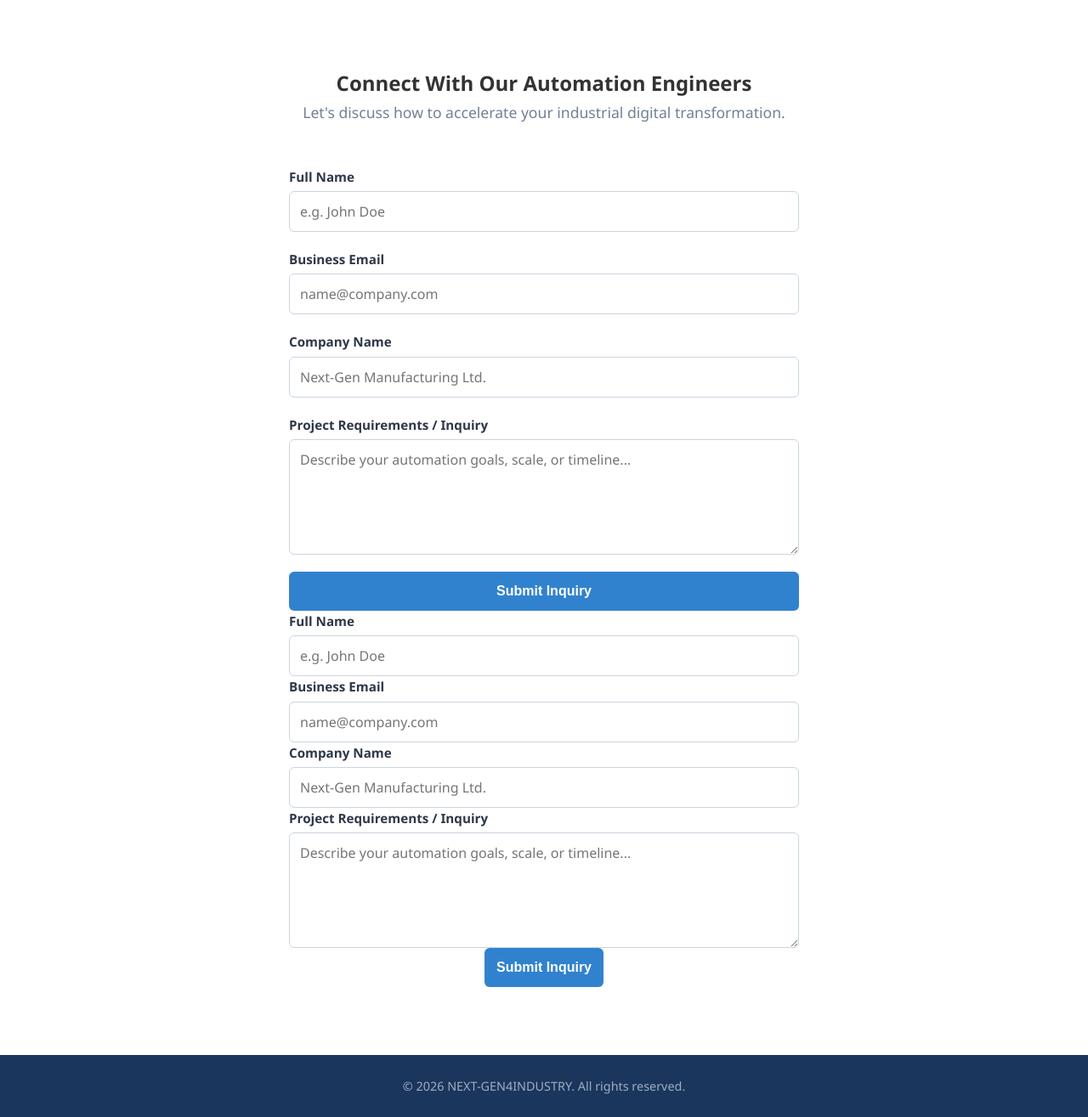
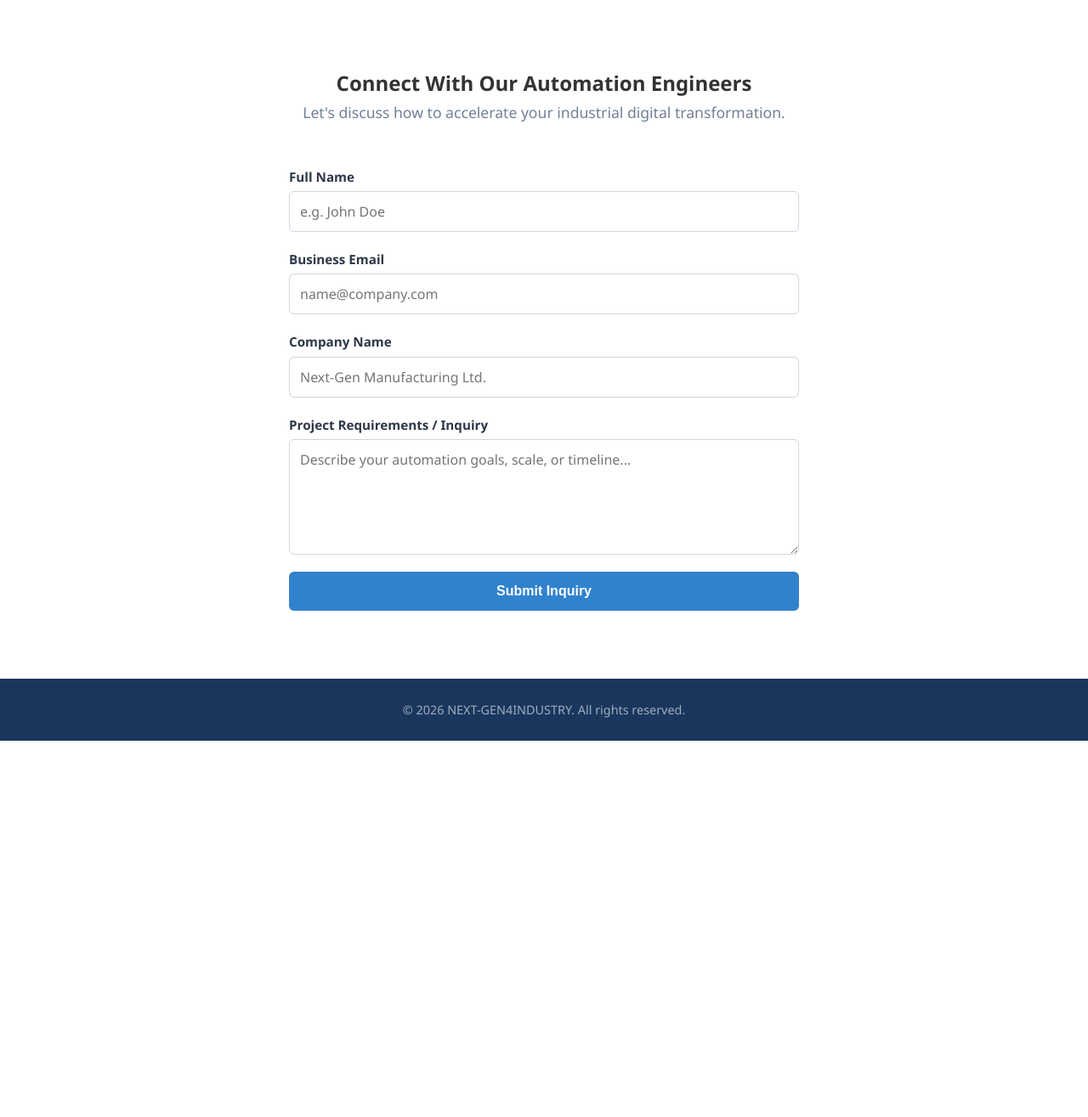
Before and after one commit to sajina-ux/NEXT-GEN4INDUSTRY, a Flask app: page / in a window 1280 px wide. Shown: the part 1593-2908 px from the top of the page at 85% size. After the commit the page ends 2465 px from the top, so only its background shows below. Run offline with Flask 3, Linux system fonts and the light colour scheme.

Commit message:
Inject unique token string code into contact form component layout

```diff
--- a/templates/index.html
+++ b/templates/index.html
@@ -67,32 +67,8 @@
             <h2>Connect With Our Automation Engineers</h2>
             <p class="section-subtitle">Let's discuss how to accelerate your industrial digital transformation.</p>
 
-            <!-- REMINDER: Replace YOUR_FORMSPREE_ID with your real Formspree token -->
-         <!-- Final Form Integration Block -->
-<form action="https://formspree.io" method="POST" class="inquiry-form">
-    <div class="form-group">
-        <label for="name">Full Name</label>
-        <!-- Notice the name="name" attribute below -->
-        <input type="text" id="name" name="name" required placeholder="e.g. John Doe">
-    </div>
-    <div class="form-group">
-        <label for="email">Business Email</label>
-        <!-- Notice the name="email" attribute below -->
-        <input type="email" id="email" name="email" required placeholder="name@company.com">
-    </div>
-    <div class="form-group">
-        <label for="company">Company Name</label>
-        <!-- Notice the name="company" attribute below -->
-        <input type="text" id="company" name="company" required placeholder="Next-Gen Manufacturing Ltd.">
-    </div>
-    <div class="form-group">
-        <label for="message">Project Requirements / Inquiry</label>
-        <!-- Notice the name="message" attribute below -->
-        <textarea id="message" name="message" rows="5" required placeholder="Describe your automation goals, scale, or timeline..."></textarea>
-    </div>
-    <button type="submit" class="submit-btn">Submit Inquiry</button>
-</form>
-
+            <!-- FIXED ACTION URL PIPELINE PATH -->
+            <form action="https://formspree.io/f/xyekkdjg" method="POST" class="inquiry-form">
                 <div class="form-group">
                     <label for="name">Full Name</label>
                     <input type="text" id="name" name="name" required placeholder="e.g. John Doe">
```
